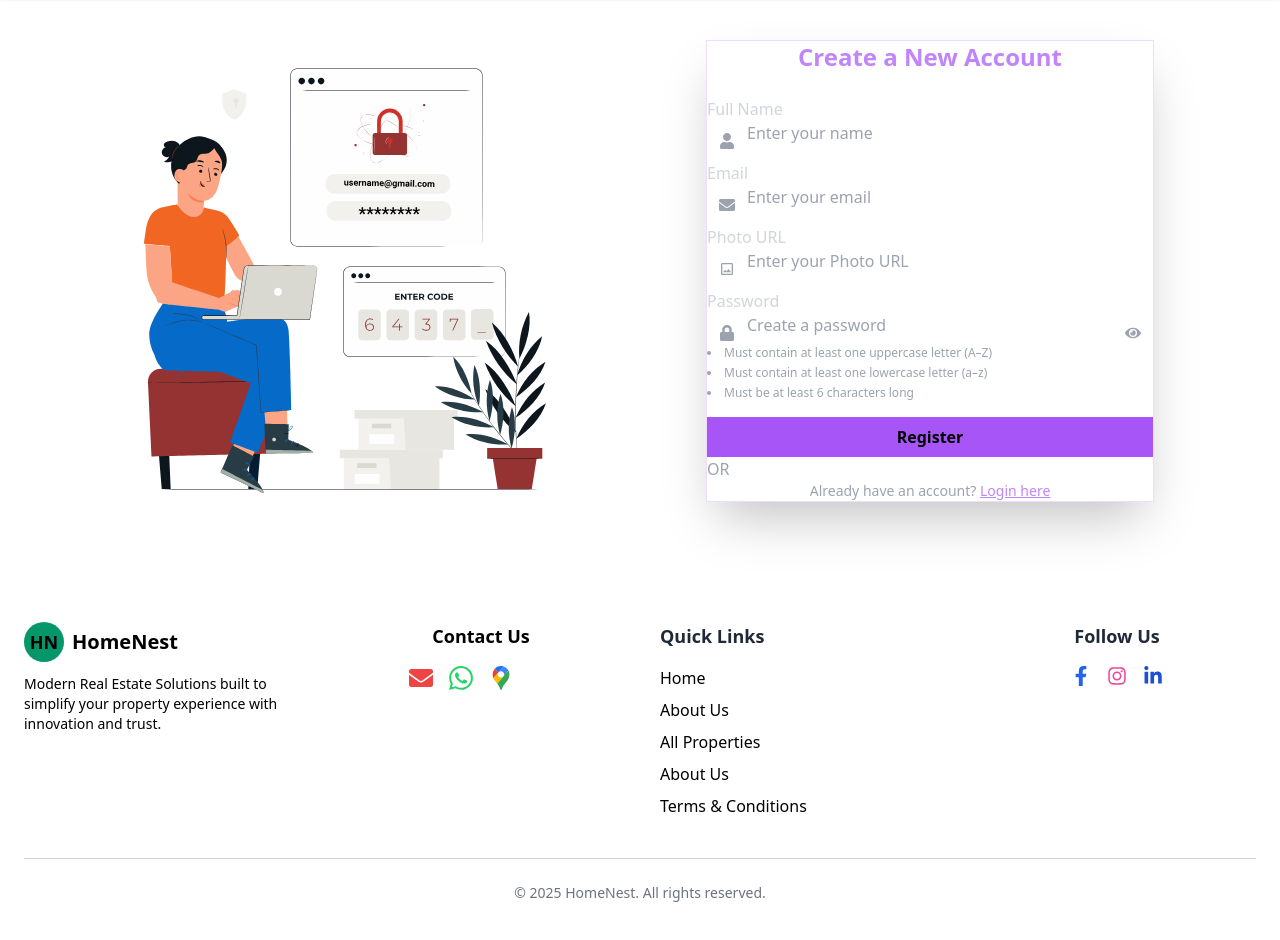
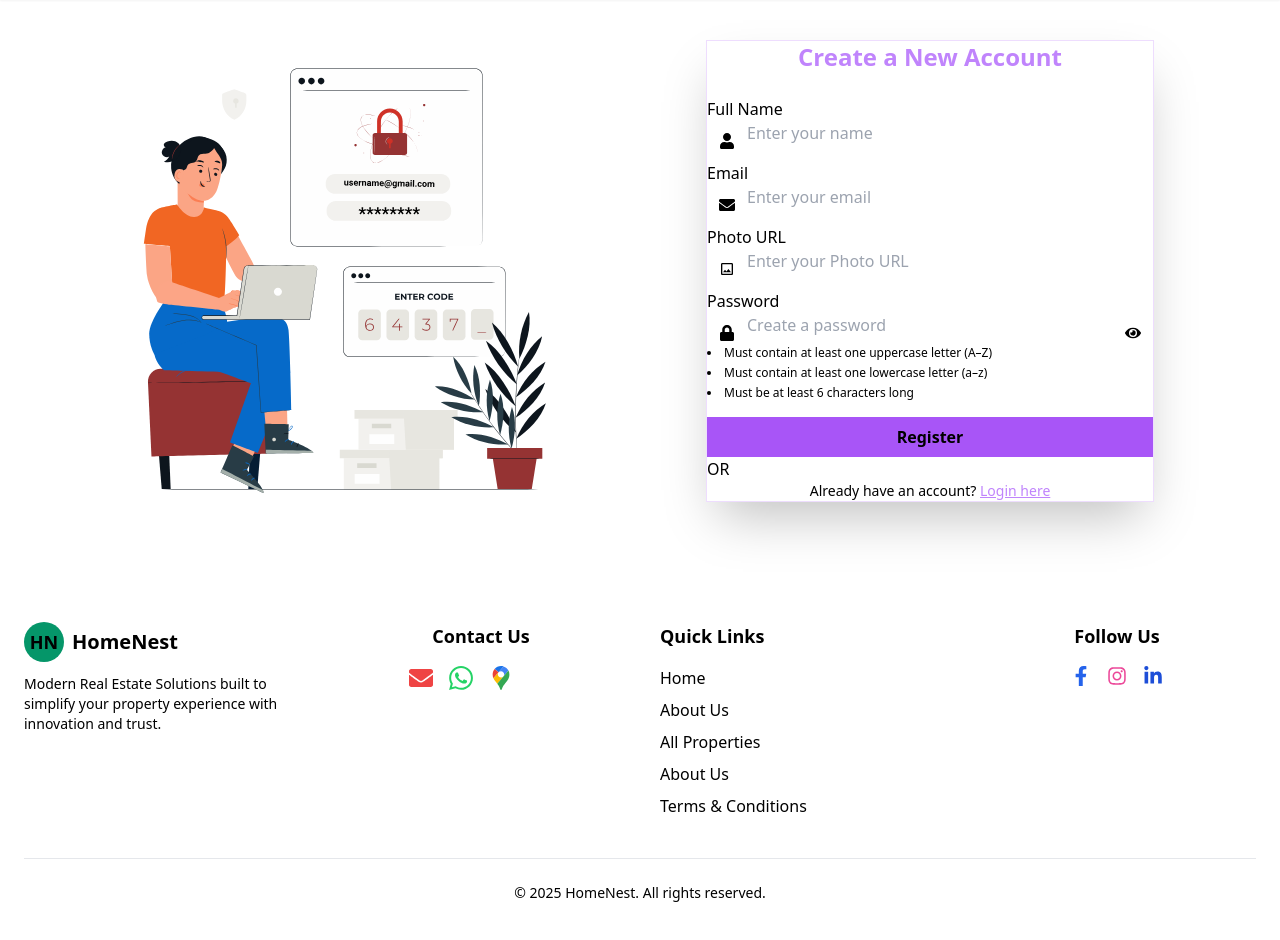
Before and after one commit to Raihan1018/HomeNest-client, a React (Vite) app: page /signup in a window 1280 px wide. Shown: the part 324-1264 px from the top of the page. Built offline with nearby package versions, Linux system fonts and the light colour scheme; no server answers.

Commit message:
UI color, bg improvement

```diff
--- a/src/components/Footer/Footer.jsx
+++ b/src/components/Footer/Footer.jsx
@@ -65,9 +65,7 @@ const Footer = () => {
 
         {/* Quick Links */}
         <div>
-          <h4 className="font-semibold text-lg mb-4 text-gray-800 dark:text-gray-100">
-            Quick Links
-          </h4>
+          <h4 className="font-semibold text-lg mb-4 ">Quick Links</h4>
           <ul className="space-y-2">
             <li>
               <Link to="/" className="hover:text-emerald-600 transition">
@@ -102,9 +100,7 @@ const Footer = () => {
 
         {/* Social Media */}
         <div className="text-center mx-auto">
-          <h4 className="font-semibold text-lg mb-4 text-gray-800 dark:text-gray-100">
-            Follow Us
-          </h4>
+          <h4 className="font-semibold text-lg mb-4 ">Follow Us</h4>
           <div className="flex gap-4">
             <Link
               to="https://facebook.com"
@@ -137,7 +133,7 @@ const Footer = () => {
       </div>
 
       {/* Divider */}
-      <div className="border-t border-gray-300 dark:border-gray-700 mt-10 pt-6 text-center text-sm text-gray-500 dark:text-gray-400">
+      <div className="border-t  mt-10 pt-6 text-center text-sm ">
         &copy; {new Date().getFullYear()} HomeNest. All rights reserved.
       </div>
     </footer>
--- a/src/components/Header/Header.jsx
+++ b/src/components/Header/Header.jsx
@@ -134,7 +134,7 @@ const Header = () => {
           <div className="flex gap-3">
             <Link
               to="/login"
-              className="btn btn-outline btn-success hover:bg-emerald-500 hover:border-emerald-500 hover:text-white transition"
+              className="btn btn-outline btn-success hover:bg-emerald-500 hover:border-emerald-500 "
             >
               Login
             </Link>
--- a/src/components/UI/Button/Button.jsx
+++ /dev/null
@@ -1,9 +0,0 @@
-import React from 'react'
-
-const Button = () => {
-  return (
-    <div>Button</div>
-  )
-}
-
-export default Button
--- a/src/components/UserProfile/UserProfile.jsx
+++ b/src/components/UserProfile/UserProfile.jsx
@@ -24,9 +24,9 @@ const Profile = () => {
   };
 
   return (
-    <div className="max-w-md mx-auto p-6 bg-base-200 dark:bg-gray-800 rounded-lg shadow-lg mt-10 text-center transition-all duration-300">
+    <div className="max-w-md mx-auto p-6 bg-base-200  rounded-lg shadow-lg mt-10 text-center transition-all duration-300">
       <title>Profile</title>
-      <h2 className="text-2xl font-bold mb-4 text-gray-900 dark:text-gray-100">
+      <h2 className="text-2xl font-bold mb-4 ">
         Your Profile
       </h2>
       <p className="mb-4 text-purple-600 dark:text-purple-400">
@@ -40,7 +40,7 @@ const Profile = () => {
             className="w-24 h-24 rounded-full border-4 border-purple-500 dark:border-purple-400 shadow-md"
           />
         ) : (
-          <div className="w-24 h-24 rounded-full flex items-center justify-center bg-gray-300 dark:bg-gray-700 text-gray-600 dark:text-gray-300">
+          <div className="w-24 h-24 rounded-full flex items-center justify-center bg-gray-300 ">
             <FaUserAlt size={40} />
           </div>
         )}
@@ -52,14 +52,14 @@ const Profile = () => {
               value={name}
               onChange={(e) => setName(e.target.value)}
               placeholder="Enter your name"
-              className="input input-bordered w-full bg-white dark:bg-gray-700 text-gray-900 dark:text-gray-100 border-gray-300 dark:border-gray-600"
+              className="input input-bordered w-full "
             />
             <input
               type="text"
               value={photoURL}
               onChange={(e) => setPhotoURL(e.target.value)}
               placeholder="Enter photo URL"
-              className="input input-bordered w-full bg-white dark:bg-gray-700 text-gray-900 dark:text-gray-100 border-gray-300 dark:border-gray-600"
+              className="input input-bordered w-full "
             />
             <button
               onClick={handleUpdate}
@@ -71,11 +71,11 @@ const Profile = () => {
           </>
         ) : (
           <>
-            <p className="text-gray-800 dark:text-gray-200">
+            <p className="">
               <strong>Name:</strong>{" "}
               <span className="text-green-600 dark:text-green-400">{name}</span>
             </p>
-            <p className="text-gray-800 dark:text-gray-200">
+            <p className="">
               <strong>Email:</strong>{" "}
               <span className="text-green-600 dark:text-green-400">
                 {user?.email}
@@ -83,7 +83,7 @@ const Profile = () => {
             </p>
             <button
               onClick={() => setEditing(true)}
-              className="btn btn-outline w-full border-purple-500 text-purple-600 hover:bg-purple-500 hover:text-white dark:border-purple-400 dark:text-purple-300 dark:hover:bg-purple-500 dark:hover:text-white"
+              className="btn btn-outline w-full border-purple-500 text-purple-600 hover:bg-purple-500  dark:border-purple-400 dark:text-purple-300 dark:hover:bg-purple-500 "
             >
               Edit Profile
             </button>
--- a/src/pages/SignUp/SignUp.jsx
+++ b/src/pages/SignUp/SignUp.jsx
@@ -113,16 +113,16 @@ const SignUp = () => {
             {/* Name */}
             <div className="form-control">
               <label className="label">
-                <span className="text-gray-300 font-medium">Full Name</span>
+                <span className=" font-medium">Full Name</span>
               </label>
               <div className="relative">
-                <FaUser className="absolute left-3 top-3 text-gray-400" />
+                <FaUser className="absolute left-3 top-3 0" />
                 <input
                   type="text"
                   name="name"
                   required
                   placeholder="Enter your name"
-                  className="input input-bordered w-full pl-10 bg-base-200 text-gray-100 border-gray-600 focus:border-purple-500 focus:outline-none"
+                  className="input input-bordered w-full pl-10 bg-base-200  border-gray-600 focus:border-purple-500 focus:outline-none"
                 />
               </div>
             </div>
@@ -130,16 +130,16 @@ const SignUp = () => {
             {/* Email */}
             <div className="form-control">
               <label className="label">
-                <span className="text-gray-300 font-medium">Email</span>
+                <span className=" font-medium">Email</span>
               </label>
               <div className="relative">
-                <FaEnvelope className="absolute left-3 top-3 text-gray-400" />
+                <FaEnvelope className="absolute left-3 top-3 " />
                 <input
                   type="email"
                   name="email"
                   required
                   placeholder="Enter your email"
-                  className="input input-bordered w-full pl-10 bg-base-200 text-gray-100 border-gray-600 focus:border-purple-500 focus:outline-none"
+                  className="input input-bordered w-full pl-10 bg-base-200  focus:border-purple-500 focus:outline-none"
                 />
               </div>
             </div>
@@ -147,16 +147,16 @@ const SignUp = () => {
             {/* Photo URL */}
             <div className="form-control">
               <label className="label">
-                <span className="text-gray-300 font-medium">Photo URL</span>
+                <span className=" font-medium">Photo URL</span>
               </label>
               <div className="relative">
-                <MdOutlinePhoto className="absolute left-3 top-3 text-gray-400" />
+                <MdOutlinePhoto className="absolute left-3 top-3 " />
                 <input
                   type="text"
                   name="photoURL"
                   required
                   placeholder="Enter your Photo URL"
-                  className="input input-bordered w-full pl-10 bg-base-200 text-gray-100 border-gray-600 focus:border-purple-500 focus:outline-none"
+                  className="input input-bordered w-full pl-10 bg-base-200  focus:border-purple-500 focus:outline-none"
                 />
               </div>
             </div>
@@ -164,26 +164,26 @@ const SignUp = () => {
             {/* Password */}
             <div className="form-control">
               <label className="label">
-                <span className="text-gray-300 font-medium">Password</span>
+                <span className=" font-medium">Password</span>
               </label>
               <div className="relative">
-                <FaLock className="absolute left-3 top-3 text-gray-400" />
+                <FaLock className="absolute left-3 top-3 " />
                 <input
                   type={showPassword ? "text" : "password"}
                   name="password"
                   required
                   placeholder="Create a password"
-                  className="input input-bordered w-full pl-10 pr-10 bg-base-200 text-gray-100 border-gray-600 focus:border-purple-500 focus:outline-none"
+                  className="input input-bordered w-full pl-10 pr-10  focus:border-purple-500 focus:outline-none"
                 />
                 <div
-                  className="absolute right-3 top-3 text-gray-400 cursor-pointer"
+                  className="absolute right-3 top-3 cursor-pointer"
                   onClick={() => setShowPassword(!showPassword)}
                 >
                   {showPassword ? <FaEyeSlash /> : <FaEye />}
                 </div>
               </div>
 
-              <ul className="text-xs text-gray-400 mt-2 list-disc list-inside space-y-1">
+              <ul className="text-xs  mt-2 list-disc list-inside space-y-1">
                 <li>Must contain at least one uppercase letter (A–Z)</li>
                 <li>Must contain at least one lowercase letter (a–z)</li>
                 <li>Must be at least 6 characters long</li>
@@ -208,9 +208,9 @@ const SignUp = () => {
             </div>
           </form>
 
-          <div className="divider text-gray-400">OR</div>
+          <div className="divider ">OR</div>
 
-          <p className="text-center text-sm text-gray-400">
+          <p className="text-center text-sm ">
             Already have an account?{" "}
             <Link
               to="/login"
```
Also changed, not shown: src/pages/AllProperties/AllProperties.jsx (+16 -18 lines), src/pages/PrivatePages/MyProperties/MyProperties.jsx (+11 -11 lines), src/pages/PrivatePages/PropertyDetails/PropertyDetails.jsx (+20 -20 lines).
